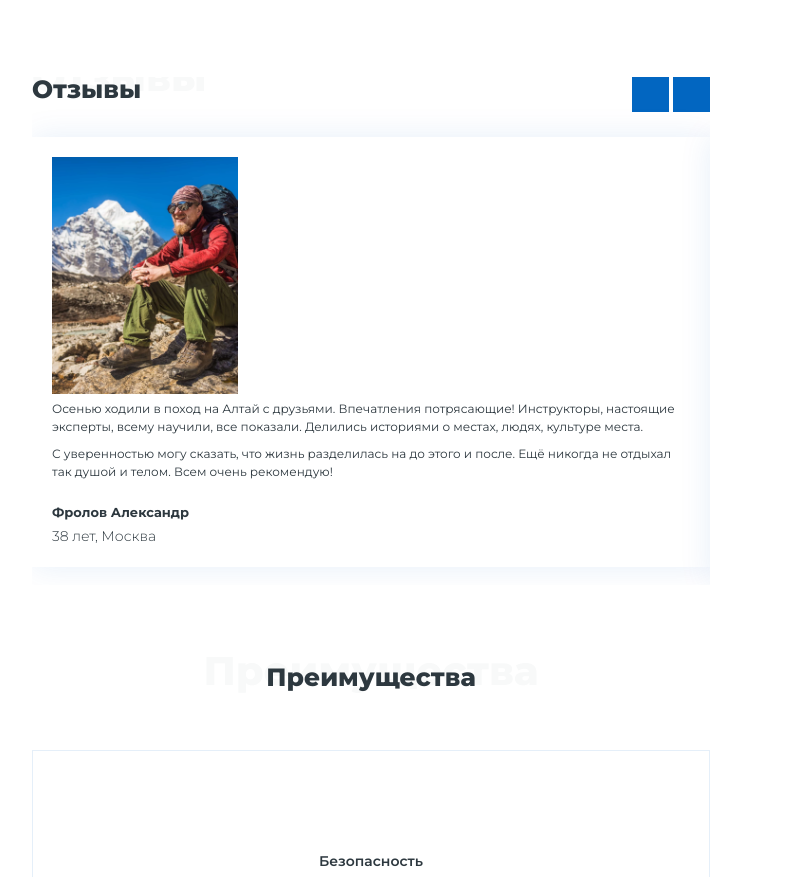
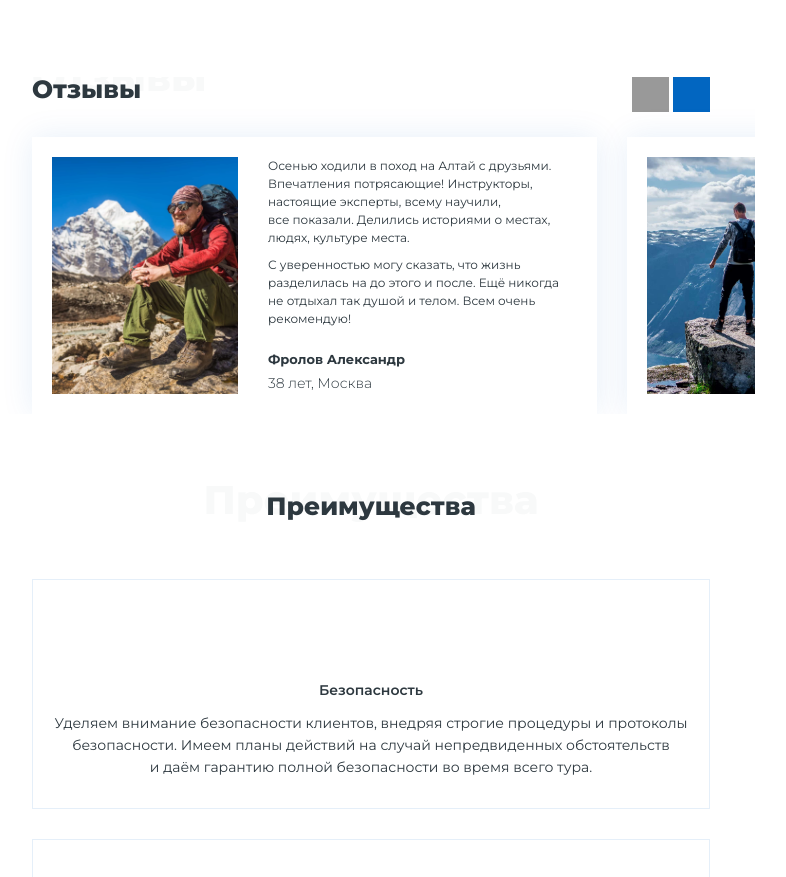
Before and after one commit to ArkBriz/Lifetour, a website built with Vite: page source/index.html in a window 1280 px wide. Shown: the part 3364-4241 px from the top of the page, without its empty margins (269-1055 px from the left). Built offline with nearby package versions, Linux system fonts and the light colour scheme.

Commit message:
add reviews slider functionality

```diff
--- a/source/js/main.js
+++ b/source/js/main.js
@@ -2,3 +2,4 @@ import '../js/menu.js';
 import '../js/sliders/promo-slider.js';
 import '../js/sliders/tours-slider.js';
 import '../js/sliders/training-slider.js';
+import '../js/sliders/reviews-slider.js';
--- /dev/null
+++ b/source/js/sliders/reviews-slider.js
@@ -0,0 +1,27 @@
+import Swiper from "swiper";
+import {Navigation} from "swiper/modules";
+import 'swiper/css';
+
+new Swiper('.reviews__slider', {
+  modules: [Navigation],
+
+  spaceBetween: 15,
+
+  navigation: {
+    nextEl: '.reviews__slider .swiper-button-next',
+    prevEl: '.reviews__slider .swiper-button-prev',
+  },
+
+  breakpoints: {
+    768: {
+      slidesPerView: 'auto',
+      spaceBetween: 30,
+      allowTouchMove: false,
+    },
+
+    1440: {
+      slidesPerView: 'auto',
+      spaceBetween: 120,
+    }
+  },
+});
--- a/source/sass/blocks/reviews-slide.scss
+++ b/source/sass/blocks/reviews-slide.scss
@@ -1,13 +1,14 @@
-.reviews-slide {
+.swiper-wrapper .reviews-slide {
   display: grid;
   gap: 20px;
   width: 290px;
   padding: 20px;
+  background-color: $white;
   box-shadow: 0 0 30px 0 rgba($blue, 0.1);
 
   @include media("tablet") {
+    grid-template-columns: 186px 1fr;
     width: 565px;
-    grid-template-columns: 186px 1fr;
     gap: 30px;
   }
 
--- /dev/null
+++ b/source/sass/blocks/reviews.scss
@@ -0,0 +1,15 @@
+.reviews__slider.swiper {
+  @include media("tablet") {
+    margin-left: -45px;
+    margin-right: -45px;
+    padding-left: 45px;
+    padding-right: 45px;
+  }
+
+  @include media("desktop") {
+    margin-left: -130px;
+    margin-right: -130px;
+    padding-left: 130px;
+    padding-right: 130px;
+  }
+}
--- a/source/sass/style.scss
+++ b/source/sass/style.scss
@@ -20,6 +20,7 @@
 @import "blocks/training.scss";
 @import "blocks/training-slide.scss";
 @import "blocks/about.scss";
+@import "blocks/reviews.scss";
 @import "blocks/reviews-slide.scss";
 @import "blocks/advantages.scss";
 @import "blocks/gallery.scss";
```
